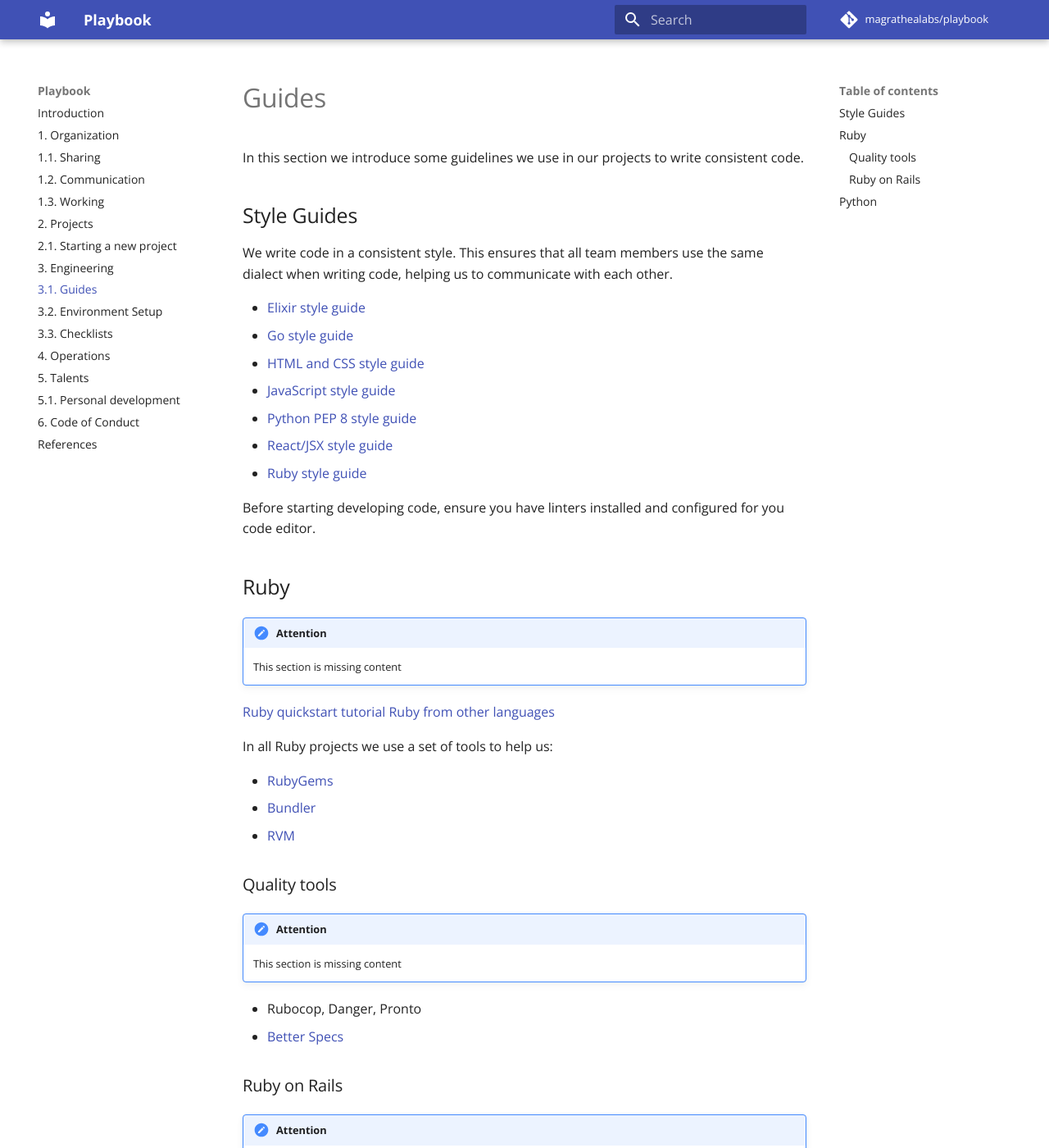
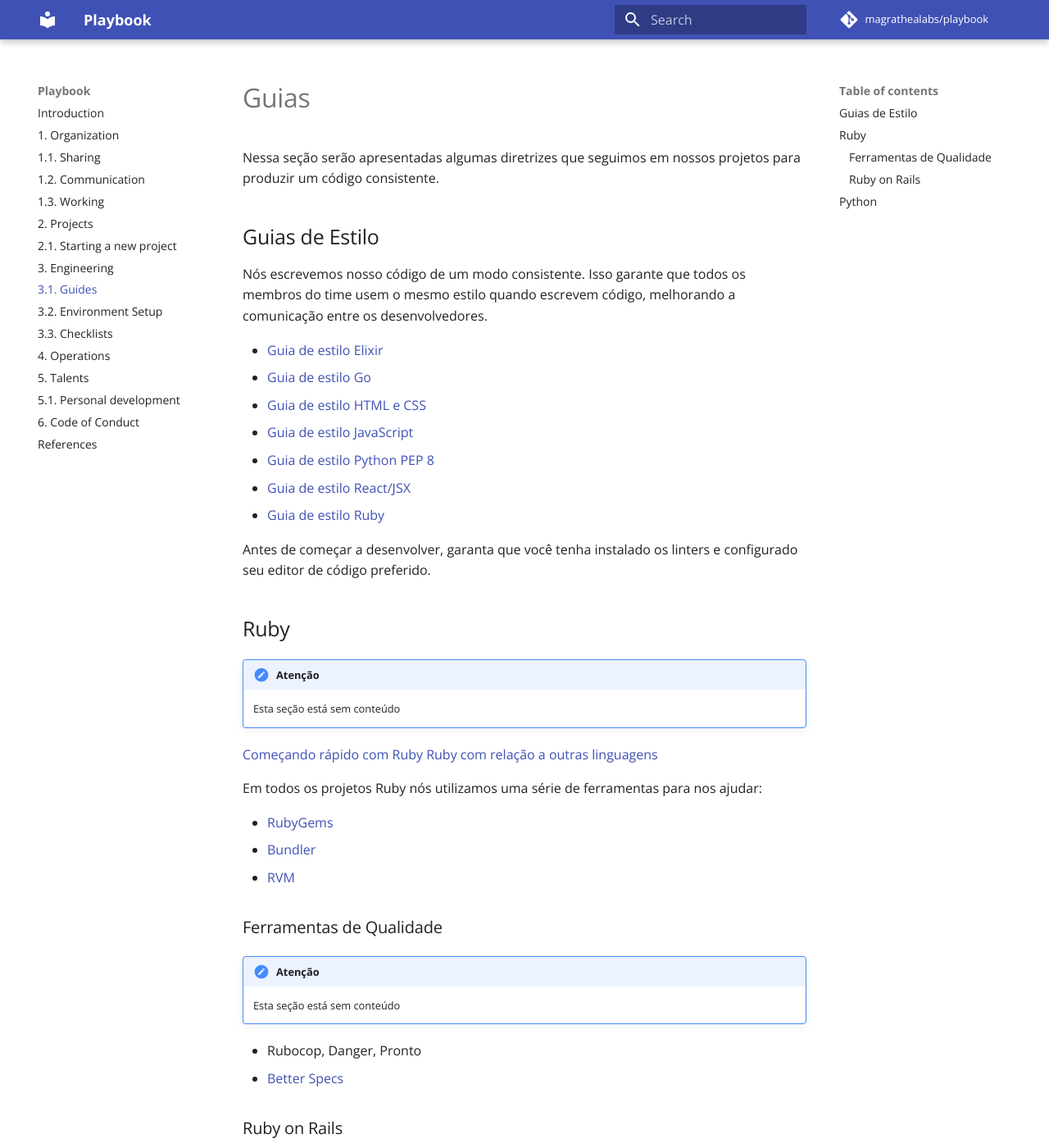
Before and after one commit to magrathealabs/playbook, an MkDocs documentation site: the page built from docs/3.1-guides.md, in a window 1280 px wide and 1400 px high. Shown: the whole window at 82% size. Built offline with MkDocs 1.6.1 and Material for MkDocs 9.7.7, drawn with Linux system fonts in a browser that asks for light colours; comment, search, counter and statistics services are not loaded; some of the changed text lies outside the part shown.

Commit message:
Translate `3.1-guides.md` to pt-BR (#45)

```diff
--- a/docs/3.1-guides.md
+++ b/docs/3.1-guides.md
@@ -1,51 +1,51 @@
-# Guides
+# Guias
 
-In this section we introduce some guidelines we use in our projects to write consistent code.
+Nessa seção serão apresentadas algumas diretrizes que seguimos em nossos projetos para produzir um código consistente.
 
-## Style Guides
+## Guias de Estilo
 
-We write code in a consistent style. This ensures that all team members use the same dialect when writing code, helping us to communicate with each other.
+Nós escrevemos nosso código de um modo consistente. Isso garante que todos os membros do time usem o mesmo estilo quando escrevem código, melhorando a comunicação entre os desenvolvedores.
 
-* [Elixir style guide](https://github.com/christopheradams/elixir_style_guide)
-* [Go style guide](https://github.com/golang/go/wiki/CodeReviewComments)
-* [HTML and CSS style guide](https://google.github.io/styleguide/htmlcssguide.html)
-* [JavaScript style guide](https://github.com/airbnb/javascript)
-* [Python PEP 8 style guide](https://www.python.org/dev/peps/pep-0008/)
-* [React/JSX style guide](https://github.com/airbnb/javascript/tree/master/react)
-* [Ruby style guide](https://github.com/bbatsov/ruby-style-guide)
+* [Guia de estilo Elixir](https://github.com/christopheradams/elixir_style_guide)
+* [Guia de estilo Go](https://github.com/golang/go/wiki/CodeReviewComments)
+* [Guia de estilo HTML e CSS](https://google.github.io/styleguide/htmlcssguide.html)
+* [Guia de estilo JavaScript](https://github.com/airbnb/javascript)
+* [Guia de estilo Python PEP 8](https://www.python.org/dev/peps/pep-0008/)
+* [Guia de estilo React/JSX](https://github.com/airbnb/javascript/tree/master/react)
+* [Guia de estilo Ruby](https://github.com/bbatsov/ruby-style-guide)
 
-Before starting developing code, ensure you have linters installed and configured for you code editor.
+Antes de começar a desenvolver, garanta que você tenha instalado os linters e configurado seu editor de código preferido.
 
 ## Ruby
 
-!!! attention
-    This section is missing content
+!!! Atenção
+    Esta seção está sem conteúdo
 
-[Ruby quickstart tutorial](https://www.ruby-lang.org/en/documentation/quickstart)
-[Ruby from other languages](https://www.ruby-lang.org/en/documentation/ruby-from-other-languages)
+[Começando rápido com Ruby](https://www.ruby-lang.org/en/documentation/quickstart)
+[Ruby com relação a outras linguagens](https://www.ruby-lang.org/en/documentation/ruby-from-other-languages)
 
-In all Ruby projects we use a set of tools to help us:
+Em todos os projetos Ruby nós utilizamos uma série de ferramentas para nos ajudar:
 
 * [RubyGems](http://guides.rubygems.org)
 * [Bundler](http://bundler.io)
 * [RVM](https://rvm.io)
 
-### Quality tools
+### Ferramentas de Qualidade
 
-!!! attention
-    This section is missing content
+!!! Atenção
+    Esta seção está sem conteúdo
 
 * Rubocop, Danger, Pronto
 * [Better Specs](http://www.betterspecs.org/)
 
 ### Ruby on Rails
 
-!!! attention
-    This section is missing content
+!!! Atenção
+    Esta seção está sem conteúdo
 
-[Ruby on Rails guides](http://guides.rubyonrails.org)
+[Guias de Ruby on Rails](http://guides.rubyonrails.org)
 
 ## Python
 
-!!! attention
-    This section is missing content
+!!! Atenção
+    Esta seção está sem conteúdo
```
